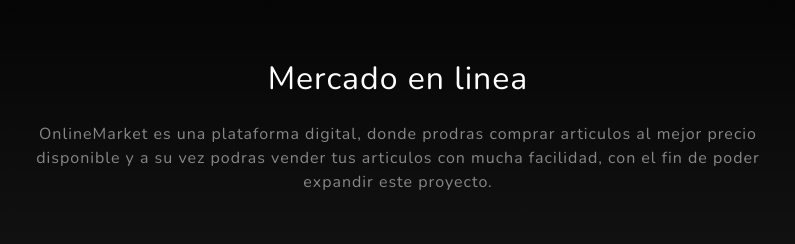
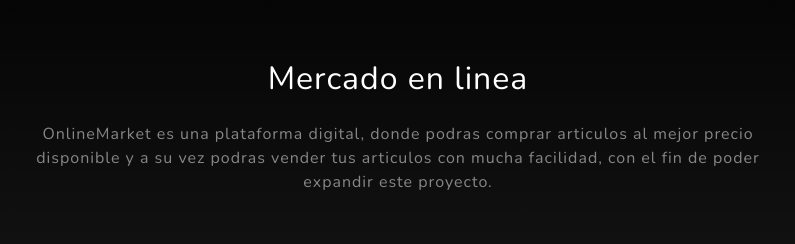
Before and after one commit to edgardominguez23/static-page, a plain HTML site: page index.html in a window 1280 px wide. Shown: the part 900-1144 px from the top of the page, 242-1037 px from the left. Drawn offline with nearby package versions, Linux system fonts and the light colour scheme.

Commit message:
Correccion

```diff
--- a/index.html
+++ b/index.html
@@ -50,7 +50,7 @@
                     <div class="col-lg-8 mx-auto">
                         <h2 class="text-white mb-4">Mercado en linea</h2>
                         <p class="text-white-50">
-                            OnlineMarket es una plataforma digital, donde prodras comprar articulos al mejor precio disponible
+                            OnlineMarket es una plataforma digital, donde podras comprar articulos al mejor precio disponible
                             y a su vez podras vender tus articulos con mucha facilidad, con el fin de poder expandir este proyecto.
                         </p>
                     </div>
```
